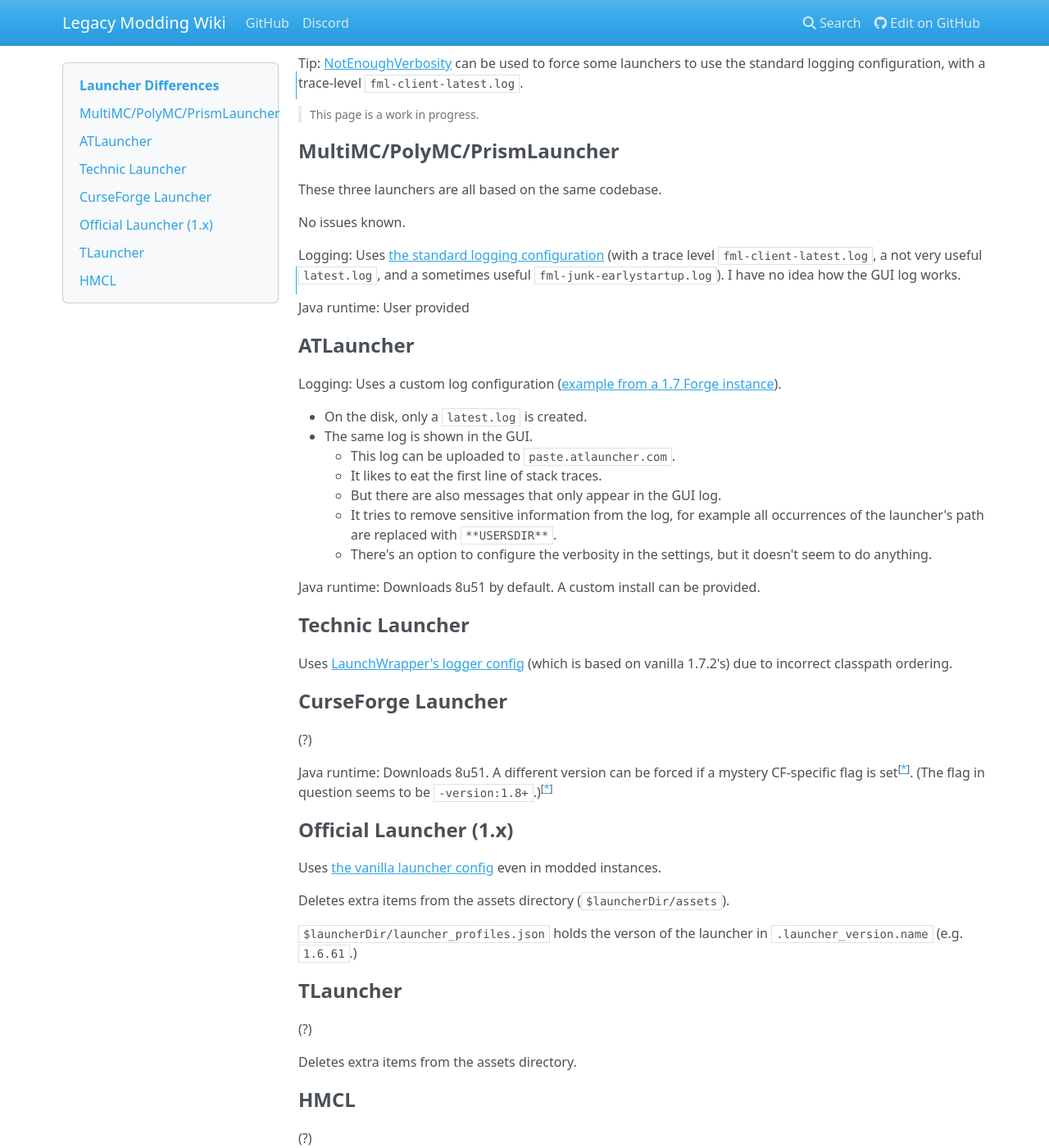
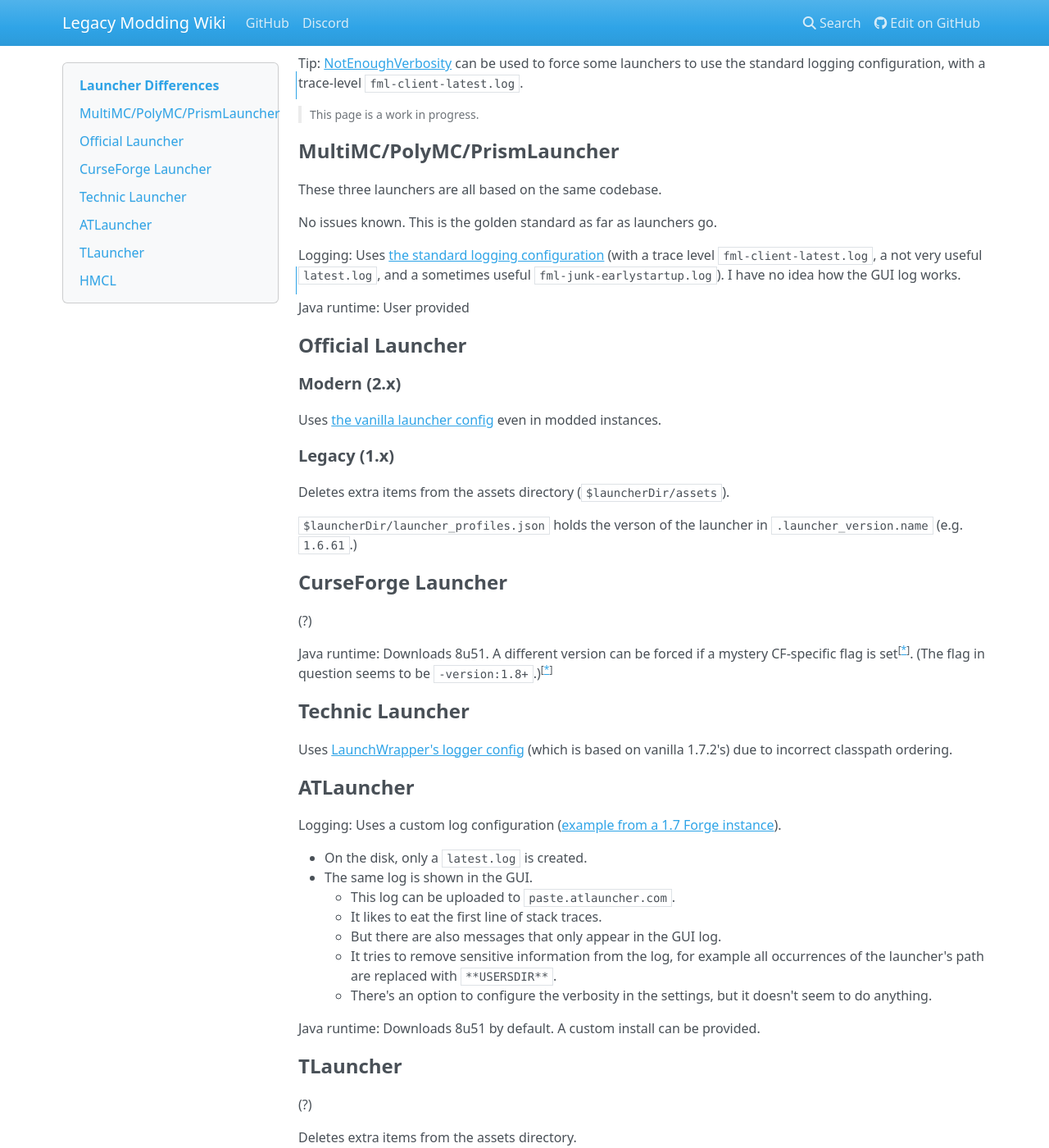
Before and after one commit to LegacyModdingMC/wiki, an MkDocs documentation site: the page built from docs/launcher-differences.md, in a window 1280 px wide and 1400 px high, scrolled down 257 px. Shown: the whole window at 82% size. Built offline with MkDocs 1.6.1, drawn with Linux system fonts in a browser that asks for light colours; nearby versions of some CDN libraries; some of the changed lines change nothing that is shown.

Commit message:
Merge vanilla launchers, reorder, praise MultiMC/derivs

```diff
--- a/docs/launcher-differences.md
+++ b/docs/launcher-differences.md
@@ -14,11 +14,33 @@
 
 These three launchers are all based on the same codebase.
 
-No issues known.
+No issues known. This is the golden standard as far as launchers go.
 
 Logging: Uses [the standard logging configuration](https://github.com/MinecraftForge/MinecraftForge/blob/9274e4fe435cb415099a8216c1b42235f185443e/fml/src/main/resources/log4j2.xml) (with a trace level `fml-client-latest.log`, a not very useful `latest.log`, and a sometimes useful `fml-junk-earlystartup.log`). I have no idea how the GUI log works.
 
 Java runtime: User provided
+
+## Official Launcher
+
+### Modern (2.x)
+
+Uses [the vanilla launcher config](https://launchermeta.mojang.com/mc/log_configs/client-1.7.xml/6605d632a2399010c0085d3e4da58974d62ccdfe/client-1.7.xml) even in modded instances.
+
+### Legacy (1.x)
+
+Deletes extra items from the assets directory (`$launcherDir/assets`).
+
+`$launcherDir/launcher_profiles.json` holds the verson of the launcher in `.launcher_version.name` (e.g. `1.6.61`.)
+
+## CurseForge Launcher
+
+(?)
+
+Java runtime: Downloads 8u51. A different version can be forced if a mystery CF-specific flag is set<sup>[[*](https://github.com/GTNewHorizons/Angelica/issues/82#issuecomment-1871629459)]</sup>. (The flag in question seems to be `-version:1.8+`.)<sup>[[*](https://old.reddit.com/r/feedthebeast/comments/4kq9ks/how_do_i_change_the_default_version_of_java_that/d3hiod2/)]</sup>
+
+## Technic Launcher
+
+Uses [LaunchWrapper's logger config](https://github.com/Mojang/LegacyLauncher/blob/a4801b70f8a0148c6e6279ec2e91527e8019e1c8/src/main/resources/log4j2.xml) (which is based on vanilla 1.7.2's) due to incorrect classpath ordering.
 
 ## ATLauncher
 
@@ -34,24 +56,6 @@
 
 Java runtime: Downloads 8u51 by default. A custom install can be provided.
 
-## Technic Launcher
-
-Uses [LaunchWrapper's logger config](https://github.com/Mojang/LegacyLauncher/blob/a4801b70f8a0148c6e6279ec2e91527e8019e1c8/src/main/resources/log4j2.xml) (which is based on vanilla 1.7.2's) due to incorrect classpath ordering.
-
-## CurseForge Launcher
-
-(?)
-
-Java runtime: Downloads 8u51. A different version can be forced if a mystery CF-specific flag is set<sup>[[*](https://github.com/GTNewHorizons/Angelica/issues/82#issuecomment-1871629459)]</sup>. (The flag in question seems to be `-version:1.8+`.)<sup>[[*](https://old.reddit.com/r/feedthebeast/comments/4kq9ks/how_do_i_change_the_default_version_of_java_that/d3hiod2/)]</sup>
-
-## Official Launcher (1.x)
-
-Uses [the vanilla launcher config](https://launchermeta.mojang.com/mc/log_configs/client-1.7.xml/6605d632a2399010c0085d3e4da58974d62ccdfe/client-1.7.xml) even in modded instances.
-
-Deletes extra items from the assets directory (`$launcherDir/assets`).
-
-`$launcherDir/launcher_profiles.json` holds the verson of the launcher in `.launcher_version.name` (e.g. `1.6.61`.)
-
 ## TLauncher
 
 (?)
```
